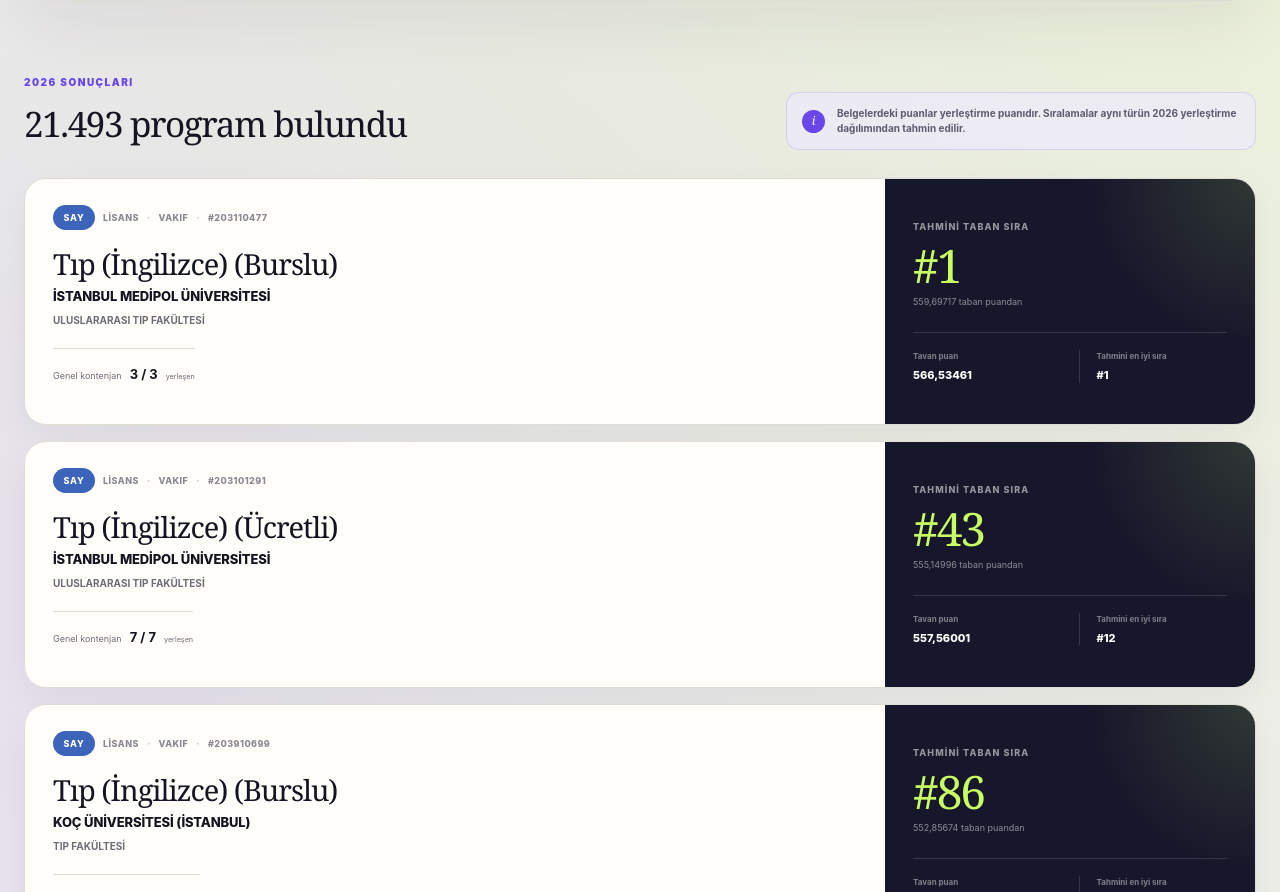
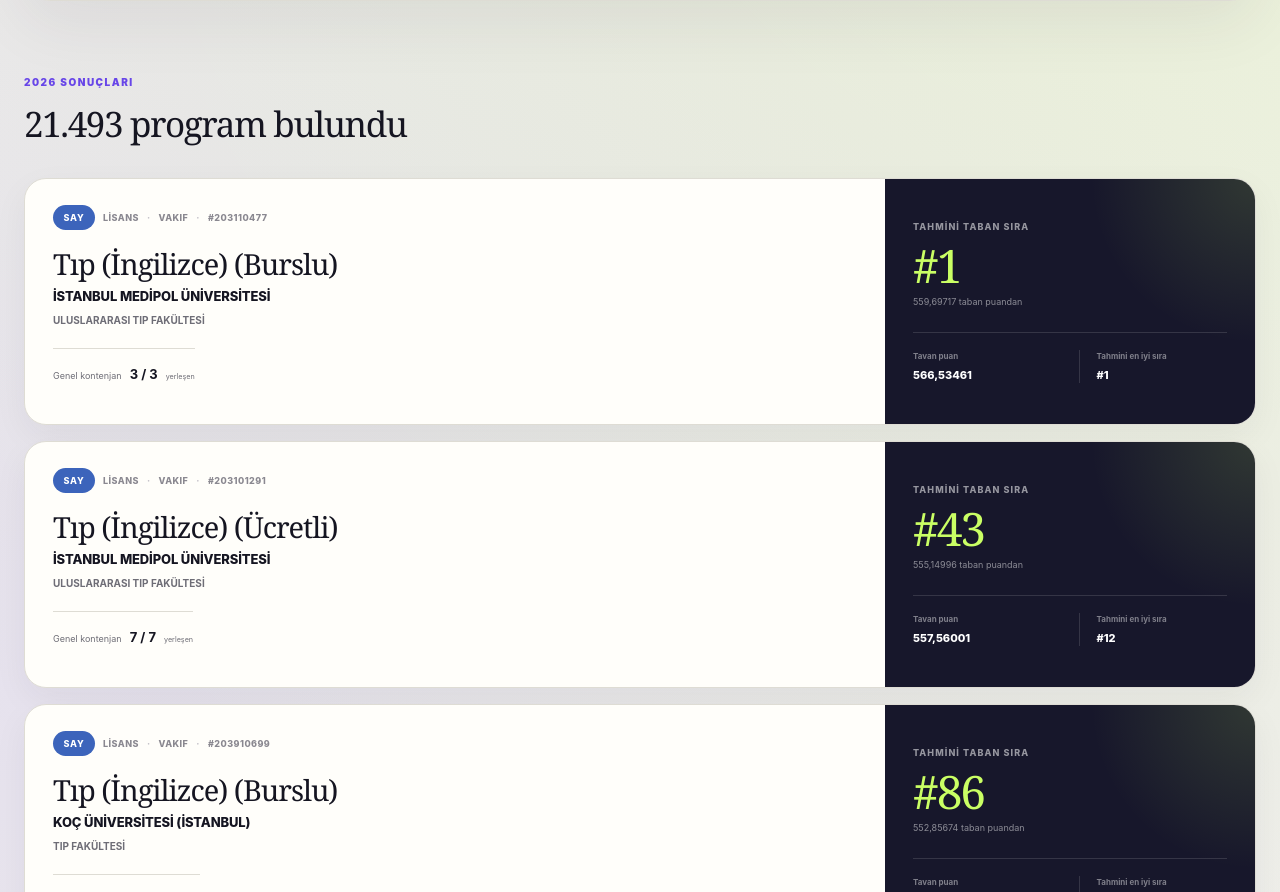
Before and after one commit to yavuzselimerdogann318924/YKSHESAPLA, a Next.js app in the folder yks-pusula-2026/: page /programlar in a window 1280 px wide. Shown: the part 977-1869 px from the top of the page. Built offline with nearby package versions, Linux system fonts and the light colour scheme.

Commit message:
Remove placement note from program display
Removed placement note about placement scores and rankings.

```diff
--- a/yks-pusula-2026/app/programlar/page.tsx
+++ b/yks-pusula-2026/app/programlar/page.tsx
@@ -371,7 +371,6 @@
             <span className="eyebrow">2026 sonuçları</span>
             <h2>{dataset ? `${filteredPrograms.length.toLocaleString("tr-TR")} program bulundu` : "Programlar hazırlanıyor"}</h2>
           </div>
-          <div className="placement-note"><span>i</span><p>Belgelerdeki puanlar yerleştirme puanıdır. Sıralamalar aynı türün 2026 yerleştirme dağılımından tahmin edilir.</p></div>
         </div>
 
         {!dataset && !loadError && (
```
